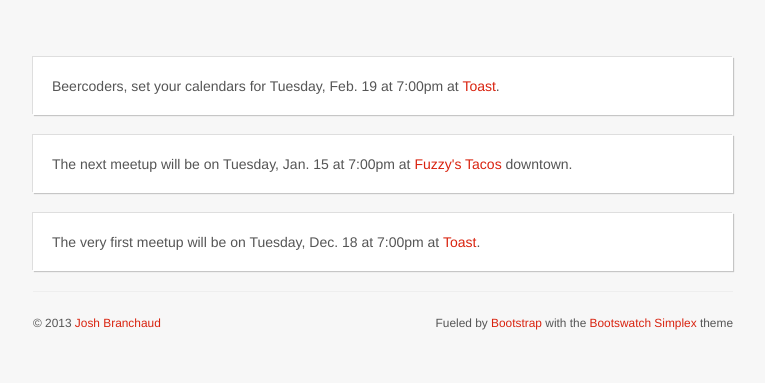
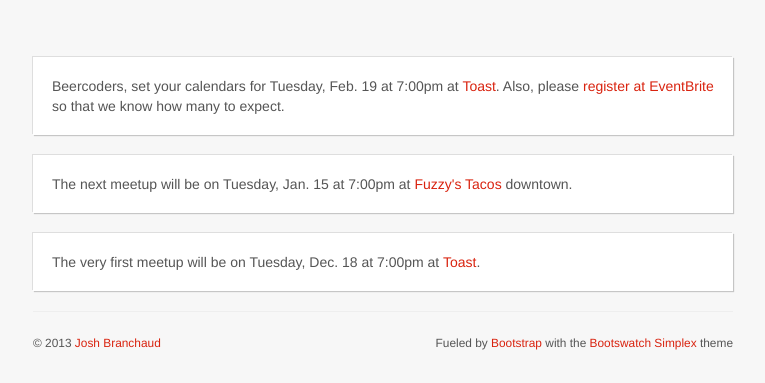
Before and after one commit to beercodelincoln/website, a plain HTML site: page index.html in a window 1280 px wide. Shown: the part 450-833 px from the top of the page, without its empty margins (257-1022 px from the left). Drawn offline with Linux system fonts and the light colour scheme.

Commit message:
Added an EventBrite link for the next meetup.

```diff
--- a/index.html
+++ b/index.html
@@ -86,8 +86,11 @@
             </div>
 
             <div><p class="well">
-                Beercoders, set your calendars for Tuesday, Feb. 19 at 7:00pm at
-                <a href="http://www.gettoasty.com/">Toast</a>.
+                Beercoders, set your calendars for Tuesday, Feb. 19 at 7:00pm
+                at <a href="http://www.gettoasty.com/">Toast</a>. Also,
+                please <a href="http://beercodelincoln.eventbrite.com/">
+                register at EventBrite</a> so that we know how many to
+                expect.
             </p></div>
 
             <div><p class="well">
```
